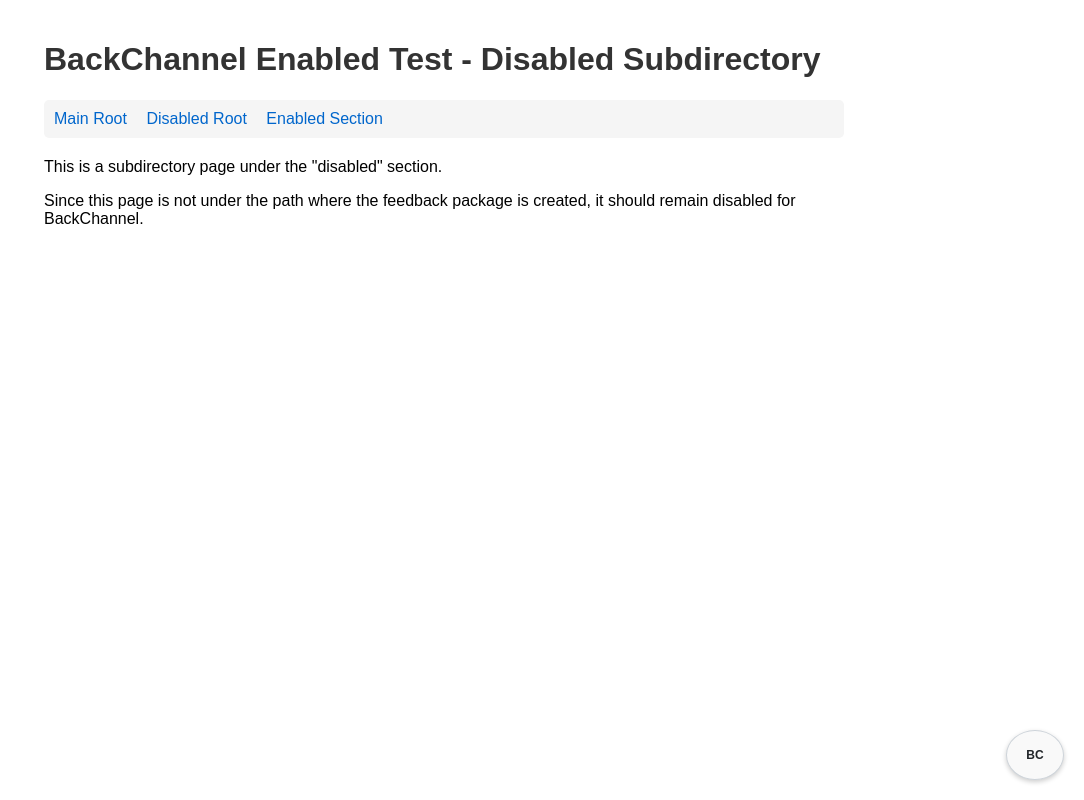
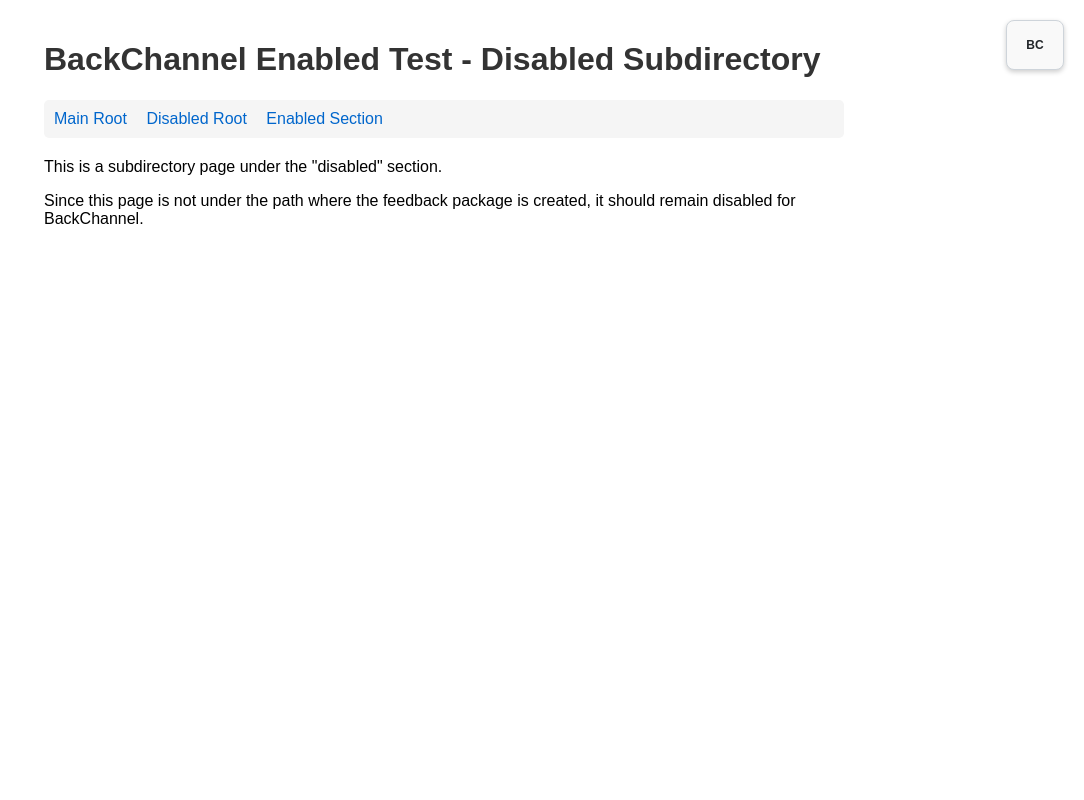
Before and after one commit to DeepBlueCLtd/BackChannel, a website built with Vite: page tests/e2e/fixtures/enabled-test/disabled/subdir/index.html in a window 1280 px wide. Shown: the whole page, without its empty margins (196-1280 px from the left). Built offline with nearby package versions, Linux system fonts and the light colour scheme.

Commit message:
correctly showing badge

```diff
--- a/src/components/Badge/Badge.ts
+++ /dev/null
@@ -1,105 +0,0 @@
-/**
- * Badge Component - Displays the BackChannel icon in the UI
- * This component handles the rendering and state management of the BackChannel icon
- */
-
-import './Badge.css'
-
-export interface BadgeOptions {
-  enabled: boolean
-  position?: 'top-right' | 'top-left' | 'bottom-right' | 'bottom-left'
-  onClick?: () => void
-}
-
-/**
- * Creates and renders the BackChannel badge/icon in the UI
- * @param options Configuration options for the badge
- * @returns The created badge element
- */
-export function createBadge(options: BadgeOptions): HTMLElement {
-  const defaultPosition = 'bottom-right'
-  const position = options.position || defaultPosition
-
-  // Create the badge container
-  const badgeContainer = document.createElement('div')
-  badgeContainer.className = `bc-badge-container bc-badge-${position}`
-  badgeContainer.style.position = 'fixed'
-  badgeContainer.style.zIndex = '9999'
-
-  // Set position based on the option
-  switch (position) {
-    case 'top-right':
-      badgeContainer.style.top = '20px'
-      badgeContainer.style.right = '20px'
-      break
-    case 'top-left':
-      badgeContainer.style.top = '20px'
-      badgeContainer.style.left = '20px'
-      break
-    case 'bottom-right':
-      badgeContainer.style.bottom = '20px'
-      badgeContainer.style.right = '20px'
-      break
-    case 'bottom-left':
-      badgeContainer.style.bottom = '20px'
-      badgeContainer.style.left = '20px'
-      break
-  }
-
-  // Create the badge element
-  const badge = document.createElement('div')
-  badge.className = `badge badge-${options.enabled ? 'primary' : 'light'}`
-  badge.style.cursor = 'pointer'
-  badge.style.display = 'flex'
-  badge.style.alignItems = 'center'
-  badge.style.justifyContent = 'center'
-  badge.style.width = '40px'
-  badge.style.height = '40px'
-  badge.style.borderRadius = '50%'
-  badge.style.boxShadow = '0 2px 5px rgba(0, 0, 0, 0.2)'
-
-  // Create the BC text/icon
-  const badgeContent = document.createElement('span')
-  badgeContent.textContent = 'BC'
-  badgeContent.style.fontWeight = 'bold'
-
-  // Add click handler if provided
-  if (options.onClick) {
-    badge.addEventListener('click', options.onClick)
-  }
-
-  // Assemble the badge
-  badge.appendChild(badgeContent)
-  badgeContainer.appendChild(badge)
-
-  return badgeContainer
-}
-
-/**
- * Updates an existing badge with new options
- * @param badgeElement The badge element to update
- * @param options New options to apply to the badge
- */
-export function updateBadge(badgeElement: HTMLElement, options: Partial<BadgeOptions>): void {
-  const badge = badgeElement.querySelector('.badge')
-
-  if (!badge) return
-
-  // Update enabled state if provided
-  if (options.enabled !== undefined) {
-    badge.className = badge.className.replace(
-      /badge-(primary|light)/,
-      `badge-${options.enabled ? 'primary' : 'light'}`
-    )
-  }
-
-  // Update click handler if provided
-  if (options.onClick) {
-    // Remove existing click handlers
-    const newBadge = badge.cloneNode(true)
-    badge.parentNode?.replaceChild(newBadge, badge)
-
-    // Add new click handler
-    newBadge.addEventListener('click', options.onClick)
-  }
-}
--- a/src/components/Badge/index.ts
+++ b/src/components/Badge/index.ts
@@ -1,5 +1,102 @@
-// Badge component index file
-// This file will be used to export any Badge-related functionality in the future
-// Currently just serves as an entry point for importing the CSS
+/**
+ * Badge Component - Displays the BackChannel icon in the UI
+ * This component handles the rendering and state management of the BackChannel icon
+ */
 
 import './Badge.css'
+
+export interface BadgeOptions {
+ enabled: boolean
+ position?: 'top-right' | 'top-left' | 'bottom-right' | 'bottom-left'
+ onClick?: () => void
+}
+
+/**
+ * Creates and renders the BackChannel badge/icon in the UI
+ * @param options Configuration options for the badge
+ * @returns The created badge element
+ */
+export function createBadge(options: BadgeOptions): HTMLElement {
+ const defaultPosition = 'bottom-right'
+ const position = options.position || defaultPosition
+
+ // Create the badge container
+ const badgeContainer = document.createElement('div')
+ badgeContainer.style.position = 'fixed'
+ badgeContainer.style.zIndex = '9999'
+
+ // Set position based on the option
+ switch (position) {
+  case 'top-right':
+   badgeContainer.style.top = '20px'
+   badgeContainer.style.right = '20px'
+   break
+  case 'top-left':
+   badgeContainer.style.top = '20px'
+   badgeContainer.style.left = '20px'
+   break
+  case 'bottom-right':
+   badgeContainer.style.bottom = '20px'
+   badgeContainer.style.right = '20px'
+   break
+  case 'bottom-left':
+   badgeContainer.style.bottom = '20px'
+   badgeContainer.style.left = '20px'
+   break
+ }
+
+ // Create the badge element (rounded square with 'BC')
+ const badge = document.createElement('div')
+ badge.className = `badge ${options.enabled ? 'badge-primary' : 'badge-light'}`
+ badge.style.cursor = 'pointer'
+ badge.style.display = 'flex'
+ badge.style.alignItems = 'center'
+ badge.style.justifyContent = 'center'
+ badge.style.width = '40px'
+ badge.style.height = '40px'
+ badge.style.borderRadius = '8px' // Square with rounded corners
+ badge.style.boxShadow = '0 2px 5px rgba(0, 0, 0, 0.2)'
+ badge.style.fontWeight = 'bold'
+
+ // Add the 'BC' text
+ badge.textContent = 'BC'
+
+ // Add click handler if provided
+ if (options.onClick) {
+  badge.addEventListener('click', options.onClick)
+ }
+
+ // Assemble the badge
+ badgeContainer.appendChild(badge)
+
+ return badgeContainer
+}
+
+/**
+ * Updates an existing badge with new options
+ * @param badgeElement The badge element to update
+ * @param options New options to apply to the badge
+ */
+export function updateBadge(badgeElement: HTMLElement, options: Partial<BadgeOptions>): void {
+ const badge = badgeElement.querySelector('.badge')
+
+ if (!badge) return
+
+ // Update enabled state if provided
+ if (options.enabled !== undefined) {
+  badge.className = badge.className.replace(
+   /badge-(primary|light)/,
+   `badge-${options.enabled ? 'primary' : 'light'}`
+  )
+ }
+
+ // Update click handler if provided
+ if (options.onClick) {
+  // Remove existing click handlers
+  const newBadge = badge.cloneNode(true)
+  badge.parentNode?.replaceChild(newBadge, badge)
+
+  // Add new click handler
+  newBadge.addEventListener('click', options.onClick)
+ }
+}
--- a/src/index.ts
+++ b/src/index.ts
@@ -4,8 +4,8 @@
  */
 
 import { getActiveFeedbackPackage } from './services/packageService'
-import { createBadge } from './components/Badge/Badge'
-import type { BadgeOptions } from './components/Badge/Badge'
+import { createBadge } from './components/Badge'
+import type { BadgeOptions } from './components/Badge'
 
 // Store references to UI elements
 let bcBadgeElement: HTMLElement | null = null
@@ -32,7 +32,7 @@
   // Create badge options
   const badgeOptions: BadgeOptions = {
     enabled: isEnabled,
-    position: 'bottom-right',
+    position: 'top-right',
     onClick: () => handleBadgeClick(isEnabled),
   }
 
--- a/tests/e2e/fixtures/enabled-test/disabled/subdir/index.html
+++ b/tests/e2e/fixtures/enabled-test/disabled/subdir/index.html
@@ -40,9 +40,7 @@
   <p>This is a subdirectory page under the "disabled" section.</p>
   <p>Since this page is not under the path where the feedback package is created, it should remain disabled for BackChannel.</p>
 
-  <script>
-    // This script is just a placeholder for the test to verify page loading
-    console.log('Disabled subdirectory page loaded');
-  </script>
+  <!-- Load BackChannel -->
+  <script type="module" src="/src/index.ts"></script>
 </body>
 </html>
```
Also changed, not shown: tests/e2e/fixtures/enabled-test/disabled/index.html (+3 -4 lines), tests/e2e/fixtures/enabled-test/enabled/index.html (+2 -4 lines), tests/e2e/fixtures/enabled-test/enabled/subdir/index.html (+2 -4 lines), tests/e2e/fixtures/enabled-test/index.html (+2 -4 lines).
